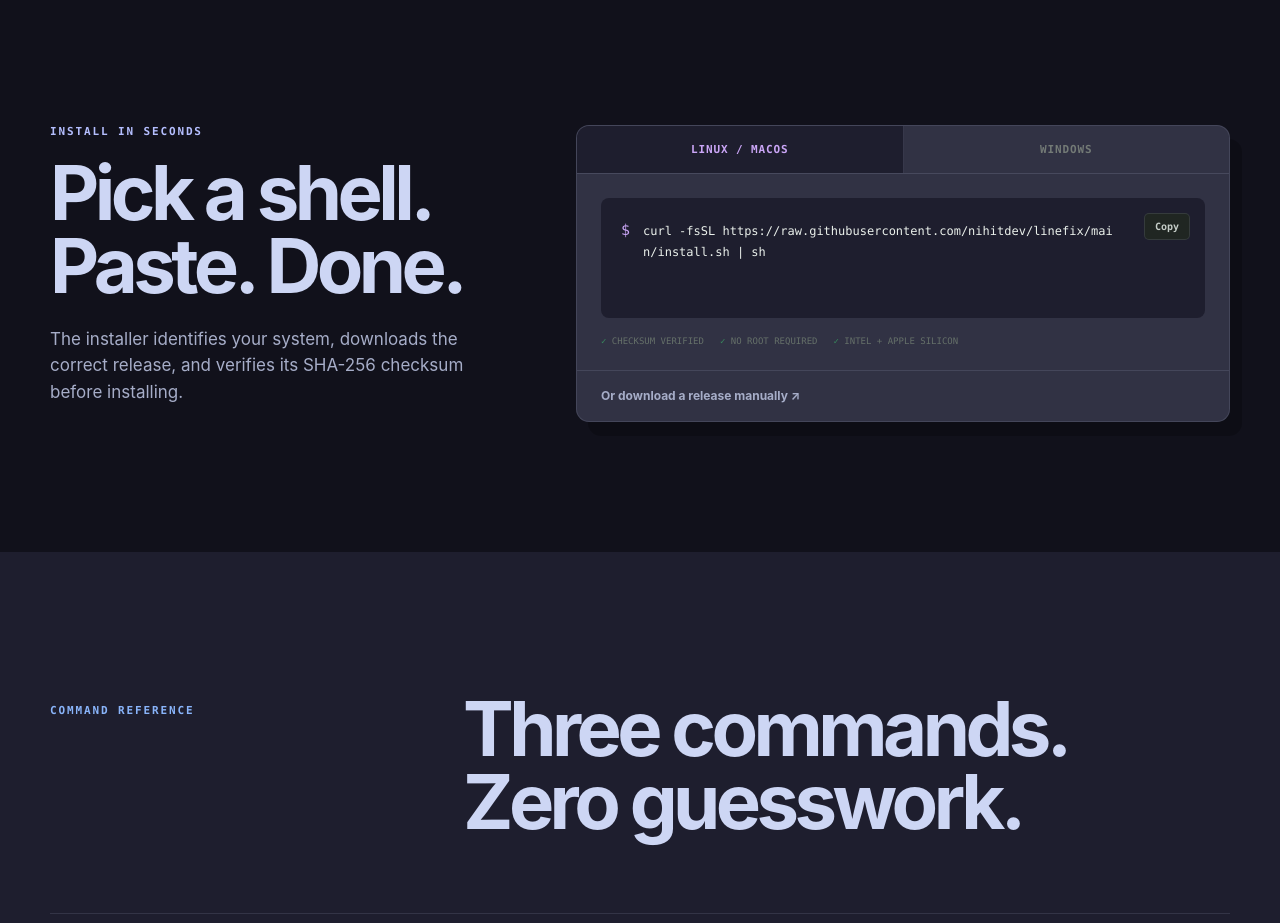
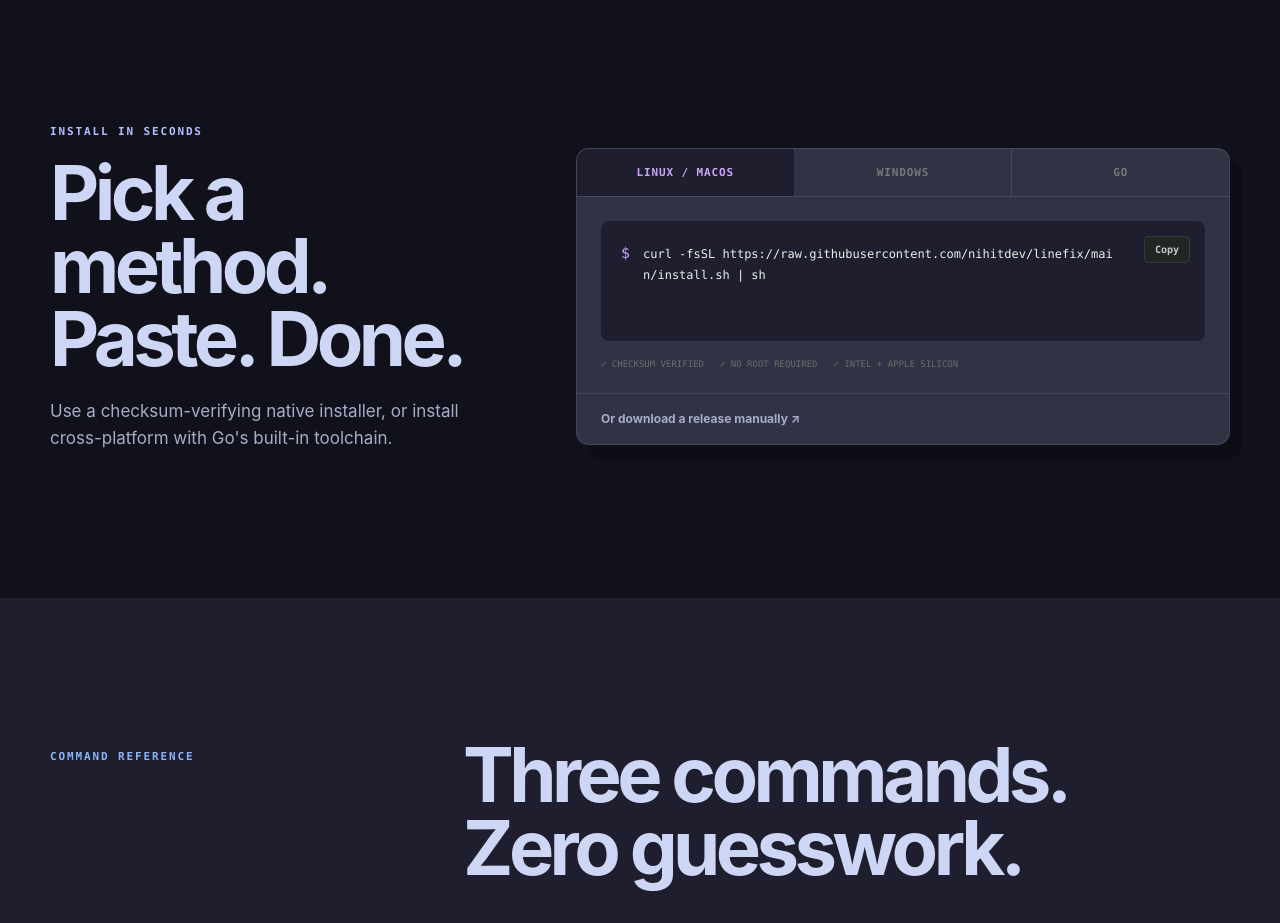
Before and after one commit to nihitdev/linefix, a React (Vite) app in the folder site/: page / in a window 1280 px wide. Shown: the part 3100-4023 px from the top of the page. Built offline with nearby package versions, Linux system fonts and the light colour scheme.

Commit message:
docs: add Go installation guidance

```diff
--- a/site/src/App.jsx
+++ b/site/src/App.jsx
@@ -3,6 +3,12 @@ import { useEffect, useRef, useState } from "react";
 const REPOSITORY = "https://github.com/nihitdev/linefix";
 const UNIX_INSTALL = "curl -fsSL https://raw.githubusercontent.com/nihitdev/linefix/main/install.sh | sh";
 const WINDOWS_INSTALL = "irm https://raw.githubusercontent.com/nihitdev/linefix/main/install.ps1 | iex";
+const GO_INSTALL = "go install github.com/nihitdev/linefix@latest";
+const INSTALL_OPTIONS = {
+  unix: { label: "Linux / macOS", prompt: "$", command: UNIX_INSTALL, notes: ["checksum verified", "no root required", "Intel + Apple Silicon"] },
+  windows: { label: "Windows", prompt: ">", command: WINDOWS_INSTALL, notes: ["checksum verified", "per-user install", "PATH configured"] },
+  go: { label: "Go", prompt: "$", command: GO_INSTALL, notes: ["Go 1.22+", "cross-platform", "installs to GOBIN"] },
+};
 
 function Logo() {
   return <span className="brand-glyph" aria-hidden="true"><i /><i /></span>;
@@ -128,11 +134,11 @@ function FileCard({ after = false }) {
 function Installer() {
   const [platform, setPlatform] = useState(() => /Win/i.test(navigator.userAgent) ? "windows" : "unix");
   const [copied, setCopied] = useState(false);
-  const command = platform === "windows" ? WINDOWS_INSTALL : UNIX_INSTALL;
+  const option = INSTALL_OPTIONS[platform];
 
   async function copyCommand() {
     try {
-      await navigator.clipboard.writeText(command);
+      await navigator.clipboard.writeText(option.command);
       setCopied(true);
       window.setTimeout(() => setCopied(false), 1600);
     } catch {
@@ -143,12 +149,11 @@ function Installer() {
   return (
     <Reveal className="installer delay-1">
       <div className="installer-tabs" role="tablist" aria-label="Installation platform">
-        <button className={`install-tab ${platform === "unix" ? "active" : ""}`} type="button" role="tab" aria-selected={platform === "unix"} onClick={() => setPlatform("unix")}>Linux / macOS</button>
-        <button className={`install-tab ${platform === "windows" ? "active" : ""}`} type="button" role="tab" aria-selected={platform === "windows"} onClick={() => setPlatform("windows")}>Windows</button>
+        {Object.entries(INSTALL_OPTIONS).map(([key, item]) => <button key={key} className={`install-tab ${platform === key ? "active" : ""}`} type="button" role="tab" aria-selected={platform === key} onClick={() => setPlatform(key)}>{item.label}</button>)}
       </div>
       <div className="install-panel" role="tabpanel">
-        <div className="install-command"><span>{platform === "windows" ? ">" : "$"}</span><code>{command}</code><button className="copy" type="button" onClick={copyCommand} aria-label="Copy installation command"><span>{copied ? "Copied!" : "Copy"}</span></button></div>
-        <div className="install-notes">{platform === "windows" ? <><span>✓ checksum verified</span><span>✓ per-user install</span><span>✓ PATH configured</span></> : <><span>✓ checksum verified</span><span>✓ no root required</span><span>✓ Intel + Apple Silicon</span></>}</div>
+        <div className="install-command"><span>{option.prompt}</span><code>{option.command}</code><button className="copy" type="button" onClick={copyCommand} aria-label="Copy installation command"><span>{copied ? "Copied!" : "Copy"}</span></button></div>
+        <div className="install-notes">{option.notes.map((note) => <span key={note}>✓ {note}</span>)}</div>
       </div>
       <a className="manual-download" href={`${REPOSITORY}/releases`}>Or download a release manually <b>↗</b></a>
     </Reveal>
@@ -235,7 +240,7 @@ function LandingPage() {
 
         <FileInspector />
 
-        <section className="install-section" id="install"><div className="install-inner"><Reveal className="section-intro light"><p className="eyebrow">Install in seconds</p><h2>Pick a shell.<br />Paste. Done.</h2><p>The installer identifies your system, downloads the correct release, and verifies its SHA-256 checksum before installing.</p></Reveal><Installer /></div></section>
+        <section className="install-section" id="install"><div className="install-inner"><Reveal className="section-intro light"><p className="eyebrow">Install in seconds</p><h2>Pick a method.<br />Paste. Done.</h2><p>Use a checksum-verifying native installer, or install cross-platform with Go's built-in toolchain.</p></Reveal><Installer /></div></section>
 
         <section className="section commands" id="commands">
           <Reveal className="commands-heading"><p className="eyebrow">Command reference</p><h2>Three commands.<br />Zero guesswork.</h2></Reveal>
@@ -266,7 +271,7 @@ function DocsPage() {
 
 function DocsContent() {
   return <>
-    <section id="installation"><h2>Installation</h2><h3>Linux and macOS</h3><pre><code>{UNIX_INSTALL}</code></pre><p>The checksum-verifying installer detects Linux or macOS and AMD64 or ARM64, then installs to <code>~/.local/bin</code>.</p><h3>Windows</h3><pre><code>{WINDOWS_INSTALL}</code></pre><p>Run in PowerShell. It installs per-user and adds the directory to PATH without Administrator privileges.</p></section>
+    <section id="installation"><h2>Installation</h2><h3>Linux and macOS</h3><pre><code>{UNIX_INSTALL}</code></pre><p>The checksum-verifying installer detects Linux or macOS and AMD64 or ARM64, then installs to <code>~/.local/bin</code>.</p><h3>Windows</h3><pre><code>{WINDOWS_INSTALL}</code></pre><p>Run in PowerShell. It installs per-user and adds the directory to PATH without Administrator privileges.</p><h3>Install with Go</h3><pre><code>{GO_INSTALL}</code></pre><p>Go's built-in <code>go</code> command fills the same role as Cargo in Rust. With Go 1.22 or newer, this installs linefix to <code>$GOBIN</code>, or <code>$GOPATH/bin</code> when <code>GOBIN</code> is not set.</p><div className="docs-table"><div><code>cargo build</code><span><code>go build</code></span></div><div><code>cargo test</code><span><code>go test ./...</code></span></div><div><code>cargo install &lt;crate&gt;</code><span><code>go install &lt;module&gt;@latest</code></span></div><div><code>cargo run -- &lt;args&gt;</code><span><code>go run . &lt;args&gt;</code></span></div></div></section>
     <section id="commands-docs"><h2>Command reference</h2><div className="docs-table"><div><code>linefix lf &lt;file&gt;</code><span>Convert CRLF to LF</span></div><div><code>linefix crlf &lt;file&gt;</code><span>Normalize and convert LF to CRLF</span></div><div><code>linefix check &lt;file&gt;</code><span>Print LF, CRLF, Mixed, or No line endings</span></div><div><code>linefix --version</code><span>Print the build version</span></div></div><h3>Exit codes</h3><ul><li><code>0</code> — success</li><li><code>1</code> — file or conversion error</li><li><code>2</code> — invalid arguments</li></ul></section>
     <section id="internals"><h2>How it works</h2><p>linefix reads a regular file, samples it for likely binary content, converts bytes in memory, and writes only when the result differs. Existing CRLF is normalized before CRLF conversion, so each newline is expanded exactly once.</p><h3>Safe replacement</h3><ol><li>Create a temporary file beside the original.</li><li>Apply the original permission bits.</li><li>Write and sync the converted content.</li><li>Replace the original path.</li></ol></section>
     <section id="development"><h2>Development</h2><p>Go 1.22 or newer is required. linefix has no third-party Go dependencies.</p><pre><code>git clone https://github.com/nihitdev/linefix.git{"\n"}cd linefix{"\n"}gofmt -w .{"\n"}go vet ./...{"\n"}go test ./...{"\n"}go build .</code></pre></section>
```
Also changed, not shown: 1 other file (tests, documents, lock files or other folders).
